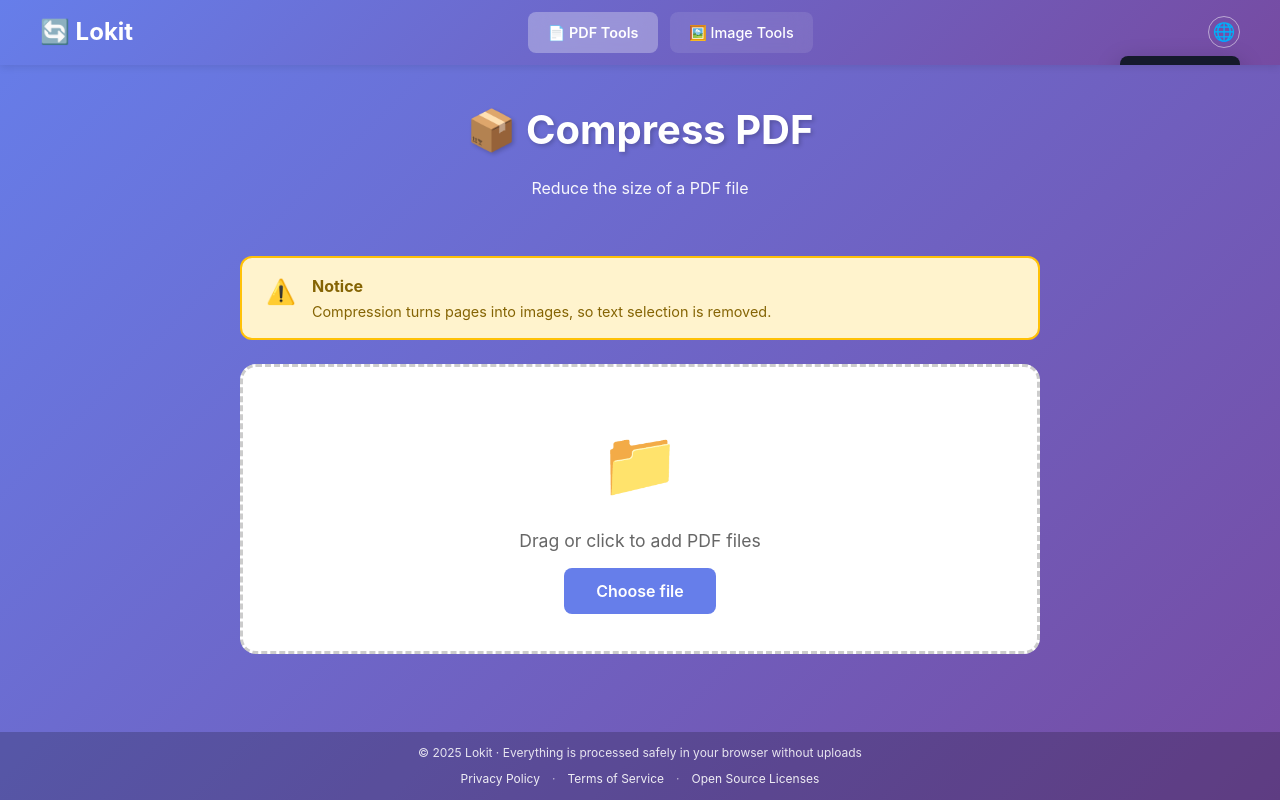
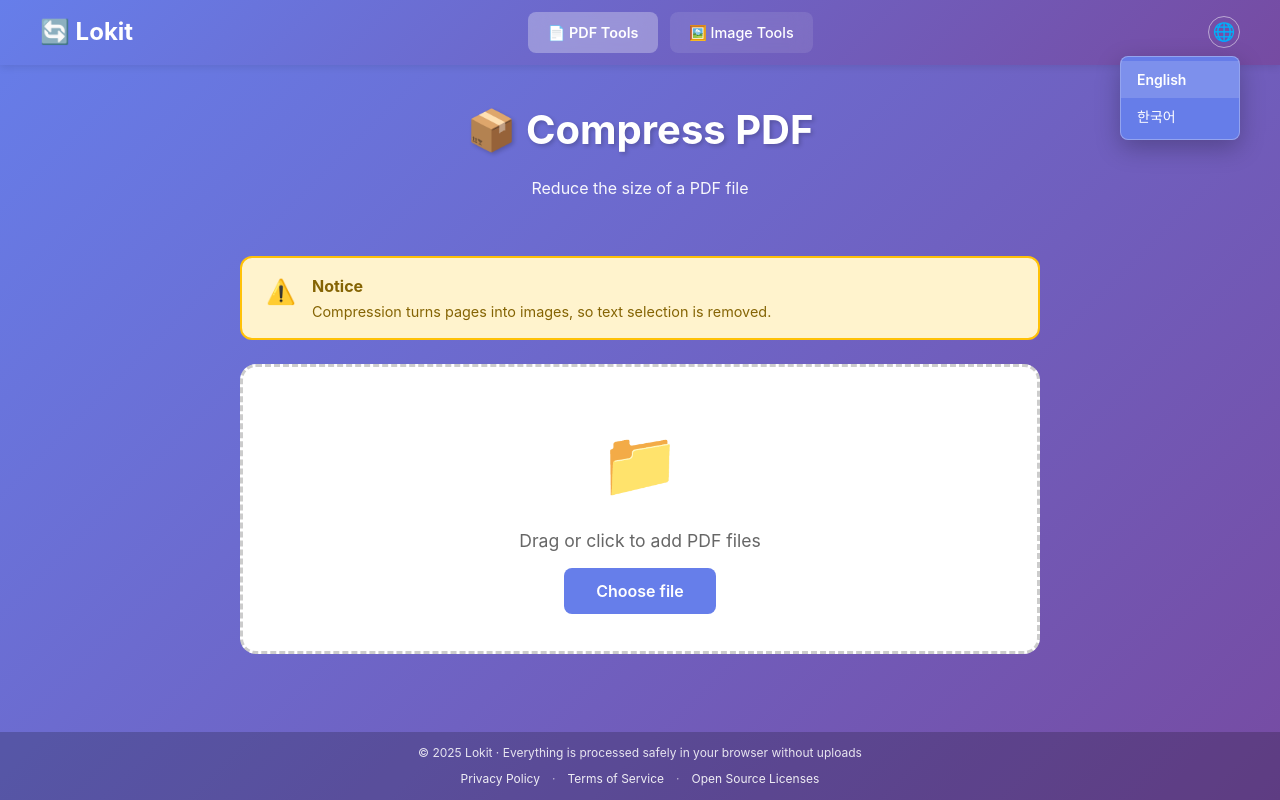
Before and after one commit to king-mini/file-convert, a React (Vite) app: page /pdf/compress in a window 1280 px wide. Both pictures are taken after a click on the button "Select language". Built offline with nearby package versions, Linux system fonts and the light colour scheme.

Commit message:
헤더 및 언어 스위처 스타일 수정: 헤더 오버플로우 속성 변경, 언어 스위처 배경 및 패딩 조정, 언어 옵션 순서 변경

```diff
--- a/src/components/Header.css
+++ b/src/components/Header.css
@@ -3,7 +3,9 @@
   padding: 12px 32px;
   box-shadow: 0 2px 8px rgba(0, 0, 0, 0.1);
   min-width: 0;
-  overflow: hidden;
+  overflow: visible;
+  position: relative;
+  z-index: 100;
 }
 
 .top-bar-inner {
--- a/src/components/LanguageSwitcher.css
+++ b/src/components/LanguageSwitcher.css
@@ -1,6 +1,7 @@
 .lang-switcher {
   position: relative;
   display: inline-block;
+  z-index: 1000;
 }
 
 .lang-toggle-btn {
@@ -33,8 +34,10 @@
   list-style: none;
   border-radius: 8px;
   box-shadow: 0 8px 24px rgba(0, 0, 0, 0.25);
-  background: rgba(17, 24, 39, 0.96);
-  z-index: 1000;
+  background: rgba(102, 126, 234, 0.98);
+  backdrop-filter: blur(10px);
+  border: 1px solid rgba(255, 255, 255, 0.3);
+  z-index: 1001;
 }
 
 .lang-menu-hidden {
@@ -42,19 +45,21 @@
 }
 
 .lang-option {
-  padding: 6px 12px;
+  padding: 8px 16px;
   font-size: 14px;
   cursor: pointer;
-  color: #f9fafb;
-  transition: background-color 0.15s;
+  color: #ffffff;
+  transition: all 0.15s;
 }
 
 .lang-option:hover {
-  background: rgba(59, 130, 246, 0.35);
+  background: rgba(255, 255, 255, 0.2);
+  color: #ffffff;
 }
 
 .lang-option-active {
   font-weight: 600;
+  background: rgba(255, 255, 255, 0.15);
 }
 
 /* 작은 화면: 언어 버튼 크기 줄이기 */
--- a/src/components/LanguageSwitcher.tsx
+++ b/src/components/LanguageSwitcher.tsx
@@ -66,20 +66,20 @@ export const LanguageSwitcher: React.FC = () => {
       >
         <li
           role="option"
+          data-lang="en"
+          className={`lang-option ${currentLang === 'en' ? 'lang-option-active' : ''}`}
+          onClick={() => applyLanguage('en')}
+        >
+          English
+        </li>
+        <li
+          role="option"
           data-lang="ko"
           className={`lang-option ${currentLang === 'ko' ? 'lang-option-active' : ''}`}
           onClick={() => applyLanguage('ko')}
         >
           한국어
         </li>
-        <li
-          role="option"
-          data-lang="en"
-          className={`lang-option ${currentLang === 'en' ? 'lang-option-active' : ''}`}
-          onClick={() => applyLanguage('en')}
-        >
-          English
-        </li>
       </ul>
     </div>
   );
```
